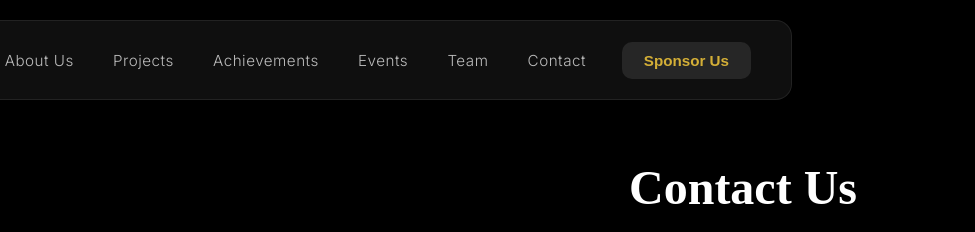
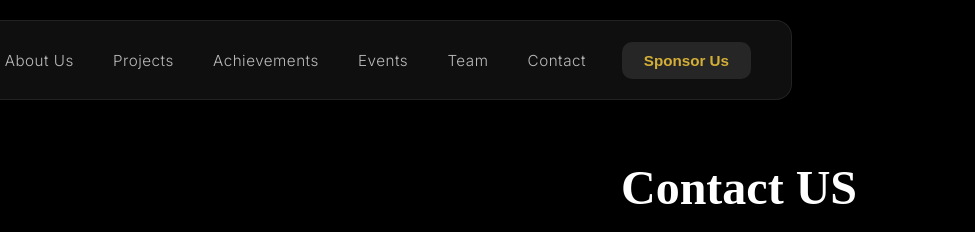
Before and after one commit to Mummanajagadeesh/RIGNITC, a plain HTML site: page contact/index.html in a window 1280 px wide. Shown: the top 232 px of the page, 305-1280 px from the left. Drawn offline with Linux system fonts and the light colour scheme; a web font is replaced by a local one.

```diff
--- a/contact/index.html
+++ b/contact/index.html
@@ -201,7 +201,7 @@
 
     <!-- Contact form -->
     <div class="contact-form-wrapper">
-      <h1 class="site-title">Contact Us</h1>
+      <h1 class="site-title">Contact US</h1>
       <form class="contact-form" action="https://formspree.io/f/xqaloprq" method="POST">
         <input type="text" name="name" placeholder="Your Name" required>
         <input type="email" name="email" placeholder="Your Email" required>
```
Also changed, not shown: index.html (+1 -1 lines).
